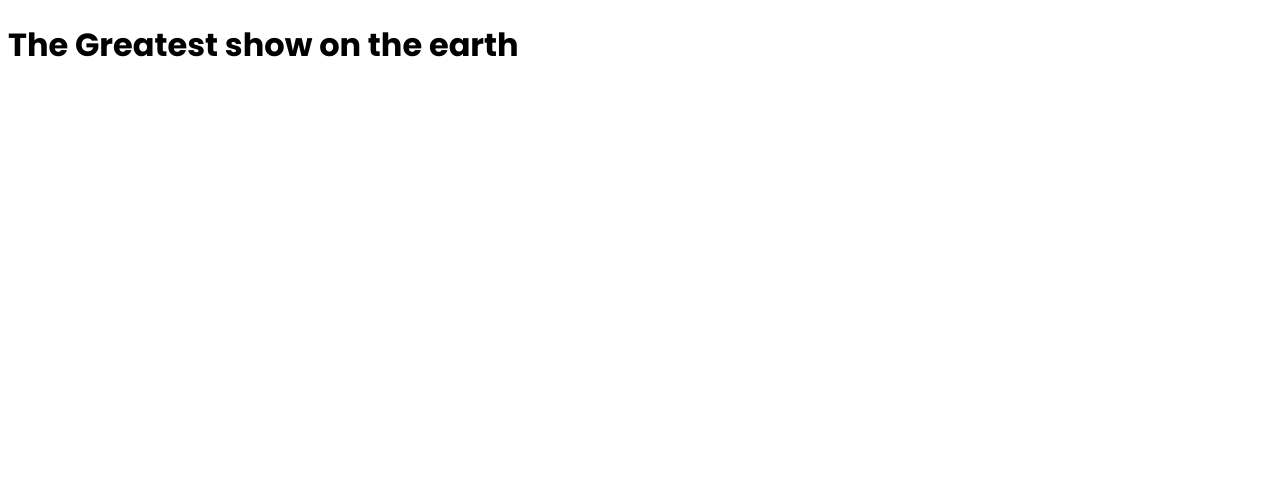
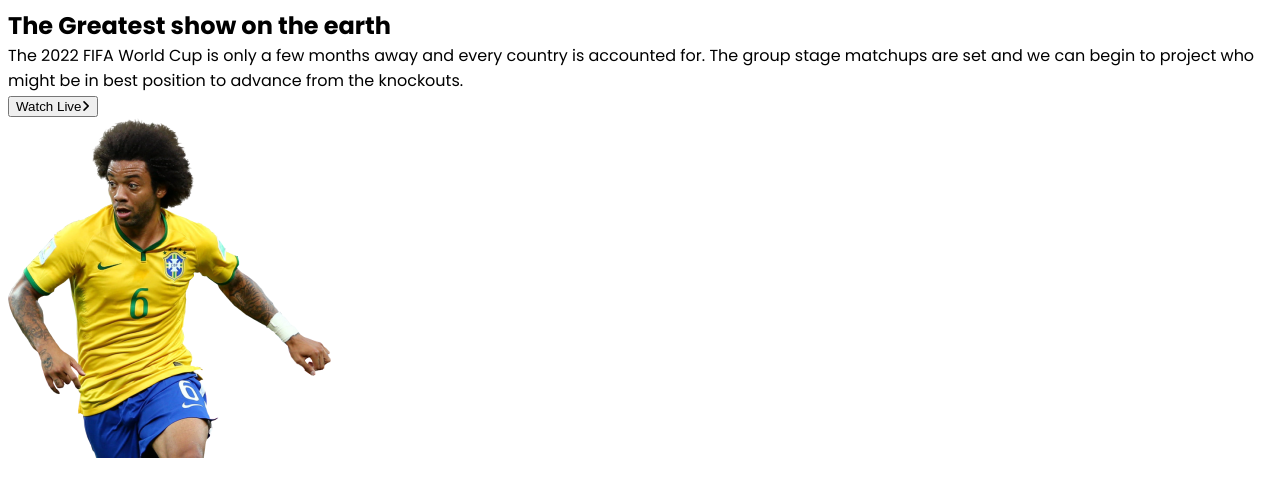
Before and after one commit to mdsamsulhuda07/world-cup-2022, a plain HTML site: page index.html in a window 1280 px wide. Drawn offline with Linux system fonts and the light colour scheme.

Commit message:
Adding CSS

```diff
--- a/index.html
+++ b/index.html
@@ -16,9 +16,16 @@
 </head>
 <body>
     <main>
-        <h1>
-            The Greatest show on the earth
-        </h1>
+        <section class="container hero-section">
+            <div class="hero-text">
+                <h1>The Greatest show on the earth</h1>
+                <p>The 2022 FIFA World Cup is only a few months away and every country is accounted for. The group stage matchups are set and we can begin to project who might be in best position to advance from the knockouts.</p>
+                <button>Watch Live<i class="fa-solid fa-angle-right"></i></button>
+            </div>
+            <div class="hero-banner">
+                <img src="images/Banner Image.png" alt="">
+            </div>
+        </section>
     </main>
 </body>
 </html>
--- a/style.css
+++ b/style.css
@@ -1,3 +1,14 @@
 body{
     font-family: 'Poppins', sans-serif;
 }
+main{
+    display: flex;
+    justify-content: center;
+}
+/* For Desktop */
+.container{
+    max-width: 1320px;
+}
+h1,h2,h3,h4,h5,h6,p{
+    margin: 0 auto;
+}
```
Also changed, not shown: images/Banner Image.png (added), images/Blog Image.png (added), images/Chat Icon.png (added), images/Flag.png (added), images/Time Icon.png (added), images/germany Flag.png (added).
